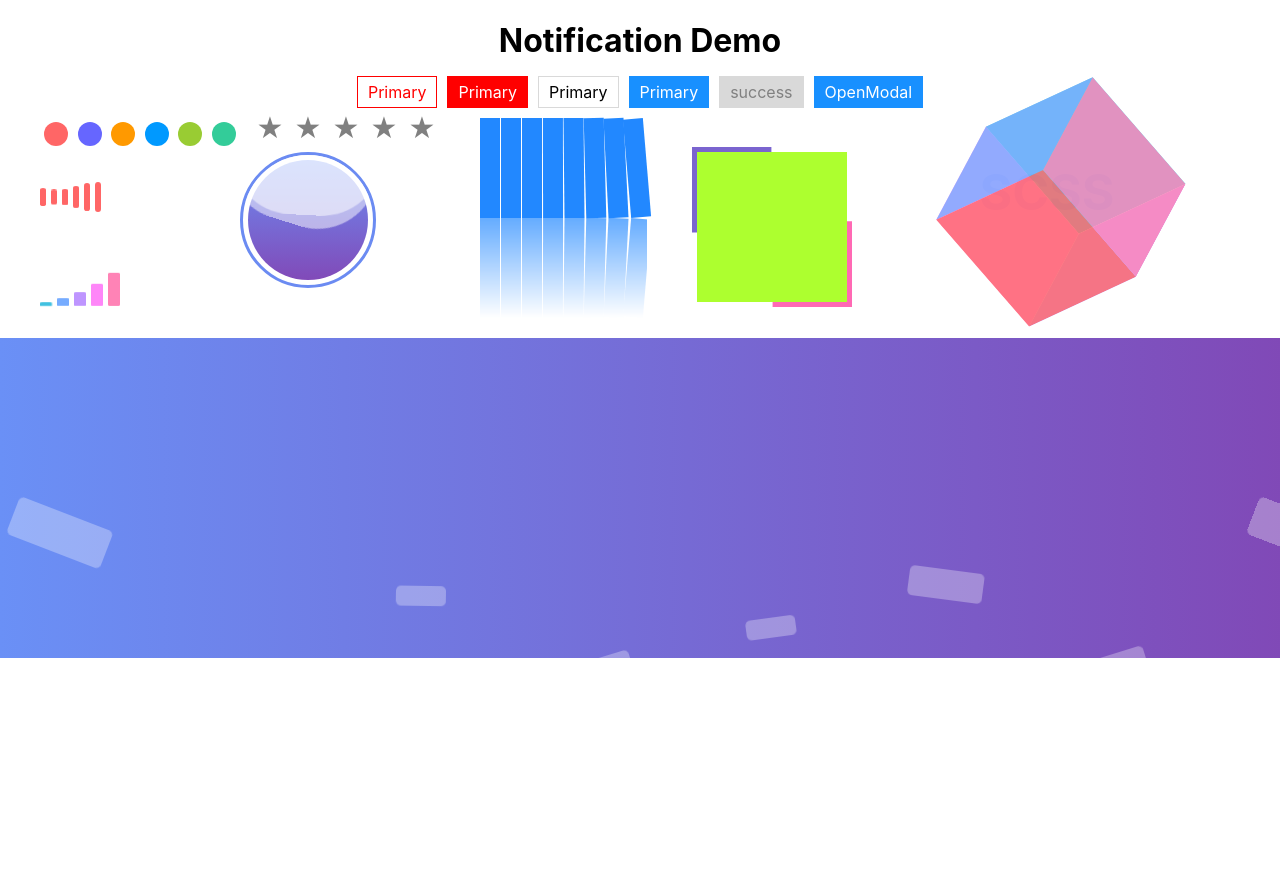
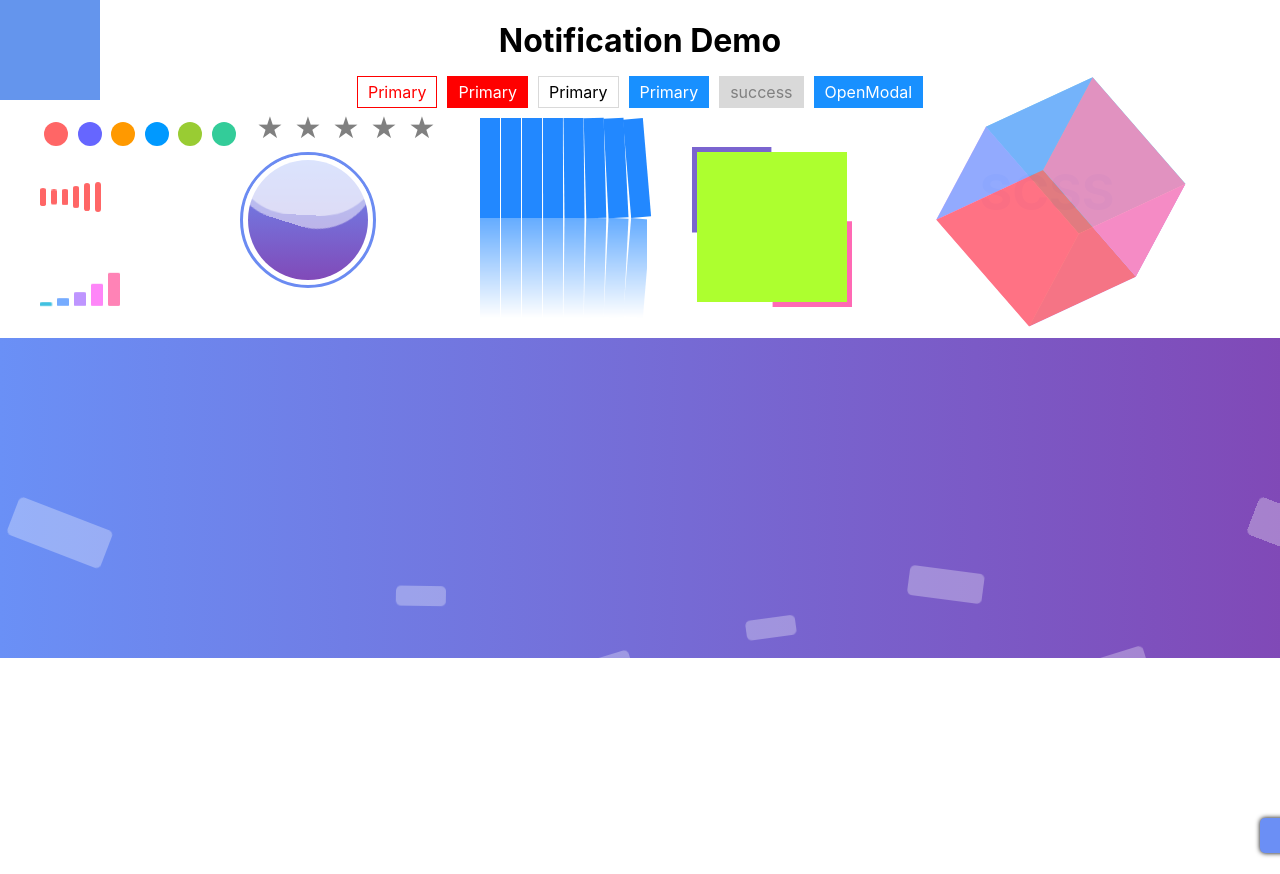
Before and after one commit to Shanghaihan/shhcomponents, a React (Create React App) app: page / in a window 1280 px wide. Shown: the top 874 px of the page. Before the commit the page ends 800 px from the top, so only its background shows below. Built offline with nearby package versions, Linux system fonts and the light colour scheme.

Commit message:
‘ 1 03’

```diff
--- a/src/App.tsx
+++ b/src/App.tsx
@@ -11,6 +11,8 @@ import { Cube } from './component/Cube/Cube';
 import { SRate } from './component/rate/Rate';
 import { ProgressBall } from './component/ProgressBall/ProgressBall';
 import { Streamer, StreamerButton } from './component/Streamer/Streamer';
+import { SmallTips } from './component/SmallTips/SmallTips';
+import { MoveTips } from './component/MoveTips/MoveTips';
   function App() {
     const [modalvis,setModalVis] =useState(false);
     const changeModalVis = ()=>{
@@ -47,8 +49,11 @@ import { Streamer, StreamerButton } from './component/Streamer/Streamer';
             </div>
             <Cube/>
         </div>
+        <Backgound/>
+        <div style={{display:'flex',height:'200px',width:'100%',alignItems:'center',flexDirection:'row'}}>
+            <SmallTips style={{marginLeft:'75%',marginBottom:'15%'}}/>
+        </div>
 
-        <Backgound/>
         <SModal visible={modalvis}
             title="modalex"
             footer={
@@ -62,6 +67,7 @@ import { Streamer, StreamerButton } from './component/Streamer/Streamer';
             <p>Some contents...</p>
             <p>Some contents...</p>
         </SModal>
+        <MoveTips/>
       </div>
     );
   }
--- /dev/null
+++ b/src/component/MoveTips/MoveTips.tsx
@@ -0,0 +1,47 @@
+import React, { useEffect, useRef, useState } from 'react'
+import styles from './index.module.scss'
+import cn from 'classnames'
+import ReactDOM from 'react-dom';
+
+
+export const MoveTips:React.FC = ()=>{
+    const ref = useRef<HTMLDivElement>(null);
+    const [state,setState] = useState<boolean>(true);
+    useEffect(() => {
+        let x:number = 0;
+        let y:number = 0;
+        let flagX:boolean=false;
+        let flagY:boolean=false;
+        const times:NodeJS.Timeout= setInterval(()=>{
+            if(ref.current){
+                ref.current.style.left = x + 'px';
+                ref.current.style.top  = y + 'px';
+                if(x===document.body.clientWidth - 100){
+                    flagX = true;
+                }else if(x === 0){
+                    flagX = false;
+                }
+                if(y===document.body.clientHeight - 100){
+                    flagY = true;
+                }else if(y === 0){
+                    flagY = false;
+                }
+                flagX===false?x++:x--;
+                flagY===false?y++:y--;
+            }
+            if(state===false){
+                clearInterval(times);
+            }
+        },10);
+        return () => {
+            clearInterval(times);
+        }
+    }, [state])
+    return ReactDOM.createPortal(
+        <div    ref={ref}
+                className={styles.MovetipsBox}
+                onMouseOver={()=>{setState(state=>!state)}}
+        >
+        </div>
+    ,document.body)
+}
--- /dev/null
+++ b/src/component/MoveTips/index.module.scss
@@ -0,0 +1,10 @@
+.MovetipsBox{
+    position: absolute;
+    left: 0px;
+    top:0px;
+    width: 100px;
+    height: 100px;
+    background-color: cornflowerblue;
+    z-index: 888;
+    transition: all;
+}
--- /dev/null
+++ b/src/component/SmallTips/SmallTips.tsx
@@ -0,0 +1,31 @@
+import React, { CSSProperties, useState } from 'react'
+import styles from './index.module.scss'
+import cn from 'classnames'
+
+
+
+interface Props{
+    style?:CSSProperties
+}
+export const SmallTips:React.FC<Props> = ({style})=>{
+    const [state,setState] = useState(false);
+
+   return(
+       <div className={styles.SmallTips} style={style}>
+           <div className={
+                            cn( styles.card,
+                                {
+                                    [styles.close]:!state
+                                }
+                            )
+                }
+            >
+                <div style={{fontSize:'25px'}}>你好呀</div>
+
+           </div>
+            <div className={cn(styles.control,{[styles.close]:state})} onClick={()=>setState(state=>!state)}></div>
+
+
+       </div>
+   )
+}
--- /dev/null
+++ b/src/component/SmallTips/index.module.scss
@@ -0,0 +1,62 @@
+.SmallTips{
+    display: flex;
+    flex-direction: column;
+    width: 350px;
+    height: 350px;
+    box-sizing: border-box;
+    // background-color: rgb(34, 149, 255);
+    &::before{
+        // content: "\e907";
+    }
+
+    .card{
+        border-radius: 5px;
+        box-shadow: 0 0 20px black;
+        box-sizing: border-box;
+        width: 350px;
+        height: 300px;
+        background-color: white;
+        transition: all .3s;
+        &.open{
+            opacity: 1;
+            pointer-events: all;
+        }
+        &.close{
+            z-index: -999;
+            opacity: 0;
+            pointer-events: none;
+        }
+    }
+    $backgoundColor:rgb(107, 143, 245);
+    .control{
+        // position: relative;
+        margin: 15px 0 0 300px;
+        box-shadow: 0 0 5px black;
+        border-radius: 5px;
+        width: 50px;
+        height: 35px;
+        background-color: $backgoundColor;
+        cursor: pointer;
+        transition:  all .3s;
+        // &:before{
+        //     position: absolute;
+        //     margin-top: -1px;
+        //     margin-left: -35px;
+        //     border: 10px solid transparent;
+        //     border-top-color:$backgoundColor;
+        //     width: 0;
+        //     height: 0;
+        //     content: "";
+        // }
+        &.close{
+          background-color:red;
+          &:before{
+                border-top-color:$backgoundColor;
+                content: "";
+          }
+        }
+        &:hover{
+            box-shadow: 0 0 10px black;
+        }
+    }
+}
```
Also changed, not shown: 1 other file (tests, documents, lock files or other folders).
